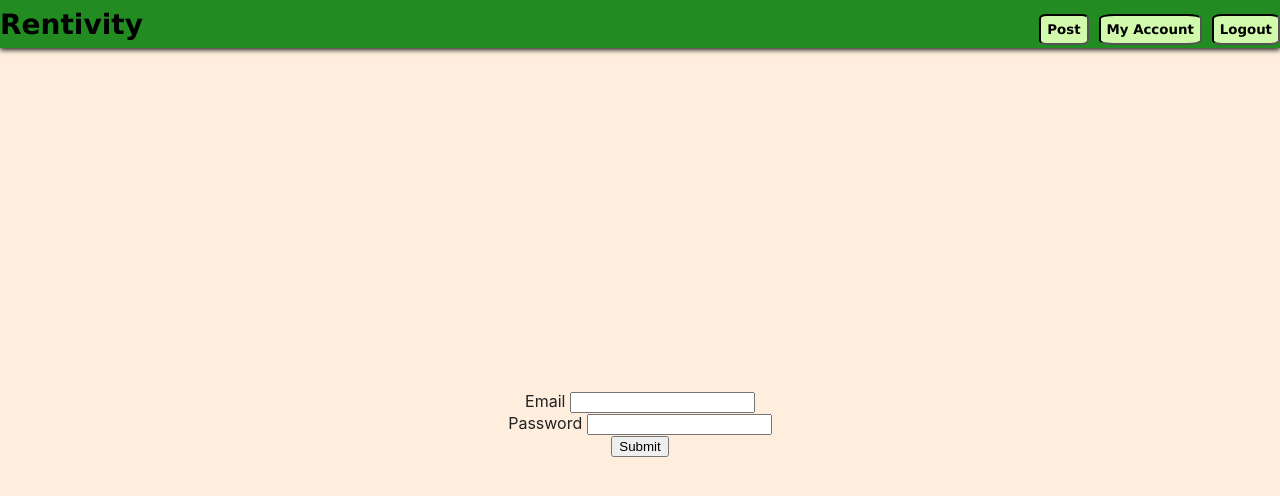
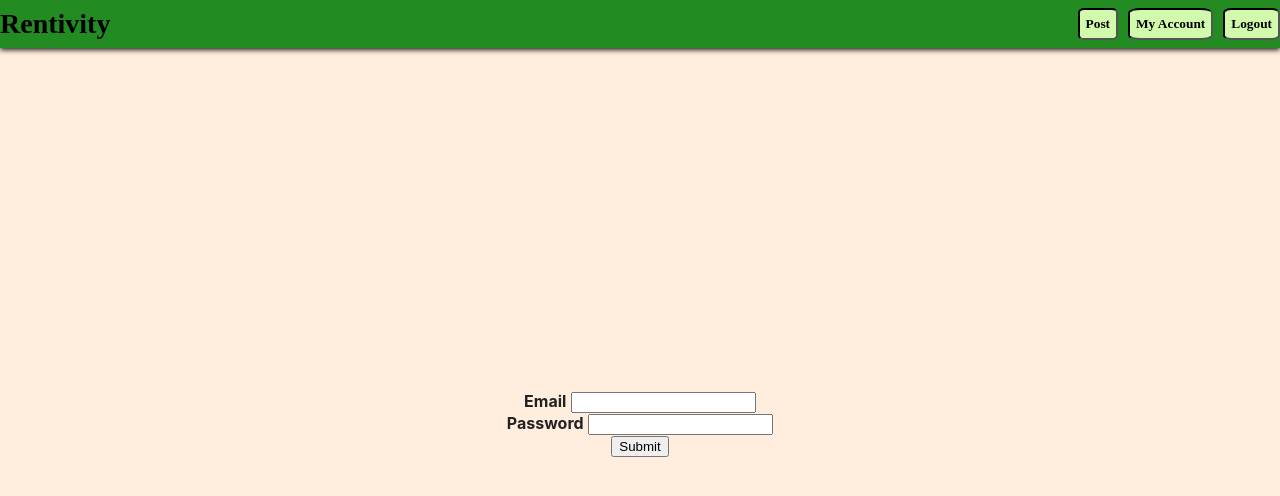
Before and after one commit to tines98/Dat251Group4, a React (Create React App) app: page /register in a window 1280 px wide. Shown: the top 496 px of the page. Built offline with nearby package versions, Linux system fonts and the light colour scheme.

Commit message:
Background image

```diff
--- a/src/components/Register.css
+++ b/src/components/Register.css
@@ -1,8 +1,9 @@
 .Register {
-    display: flex;
-    flex-direction: column;
-    justify-content: space-between;
-    align-items: center;
+   /* display: flex;
+    flex-direction:column;
+    justify-content: space-between;*/
+    position: absolute;
+    right: 100px;
 }
 
 .GetRegisterButton {
--- a/src/components/Register.jsx
+++ b/src/components/Register.jsx
@@ -23,11 +23,12 @@ const Register = () => {
         <div className="form">
             <form onSubmit={handleSubmit}>
                 <div className="input-container">
-                    <label>Email </label>
-                    <input className="Email" type="text" name="uname" required />
+                    <label><b>Email</b> </label>
+                    <input className="Email" type="text" name="uname" required/>
+
                 </div>
                 <div className="input-container">
-                    <label>Password </label>
+                    <label><b>Password</b> </label>
                     <input className="Password" type="password" name="pass" required />
                 </div>
                     <div className="button-container">
--- a/src/components/TopBar.css
+++ b/src/components/TopBar.css
@@ -15,7 +15,7 @@
     display: flex;
     color: black;
     font-size: 14px;
-    font-family:Verdana, Geneva, Tahoma, sans-serif;
+    font-family:titillium;
 }
 
 .TopBarContainerRight{
@@ -24,6 +24,7 @@
     display: flex;
     flex-direction: row-reverse;
     gap: 10px;
+    padding-bottom: 10px;
 }
 
 .App-logo {
@@ -34,8 +35,7 @@
     height: 100%;
     border-radius: 15%;
     background-color:#d1faac;
-    font-family:Verdana, Geneva, Tahoma, sans-serif;
+    font-family:titillium;
     font-weight: bold;
     border-style:inset;
-    box-shadow:#222222ff;
 }
--- a/src/components/Welcome.css
+++ b/src/components/Welcome.css
@@ -3,6 +3,7 @@
     flex-direction: column;
     justify-content: space-between;
     color: black;
+    font-family: titillium;
 }
 
 .GetSkisButton {
--- a/src/components/Welcome.jsx
+++ b/src/components/Welcome.jsx
@@ -3,9 +3,16 @@ import "./Welcome.css"
 import firebase from "firebase/compat";
 //import {db} from "../firebase";
 
+const Back = () => {
+    <div className="Back">
+        <img src="https://res.cloudinary.com/simpleview/image/upload/v1504857098/clients/norway/hiking_litlefjellet_andalsnes_norway_2_1_9133c8d8-8524-4326-9c33-de8358fa370a.jpg"> style="witdh:10px"</img>
+    </div>
+}
+
 const Welcome = () => {
     return (
-        <div className="Welcome">
+        <div className="Welcome">¨
+            <img src="https://res.cloudinary.com/simpleview/image/upload/v1504857098/clients/norway/hiking_litlefjellet_andalsnes_norway_2_1_9133c8d8-8524-4326-9c33-de8358fa370a.jpg" width="750"></img>
             <h1>Welcome!</h1>
             <h2>Search for an item</h2>
             {/*TODO make onClick that sends a Get request to REST API*/}
```
